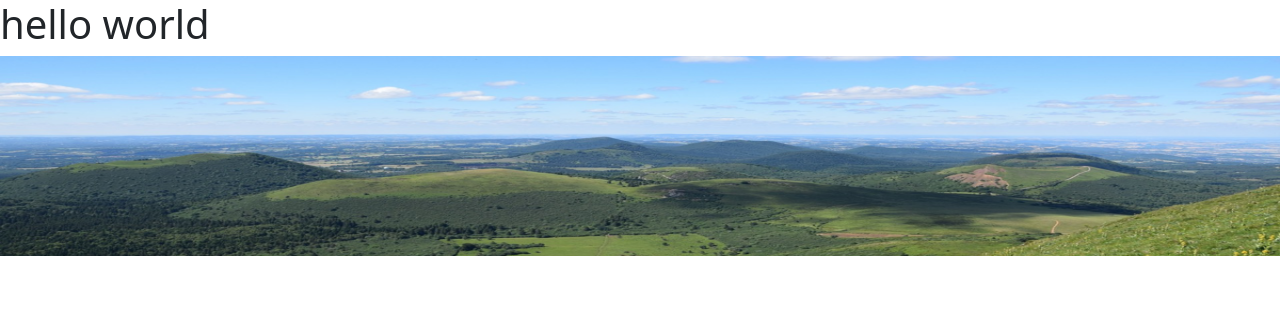
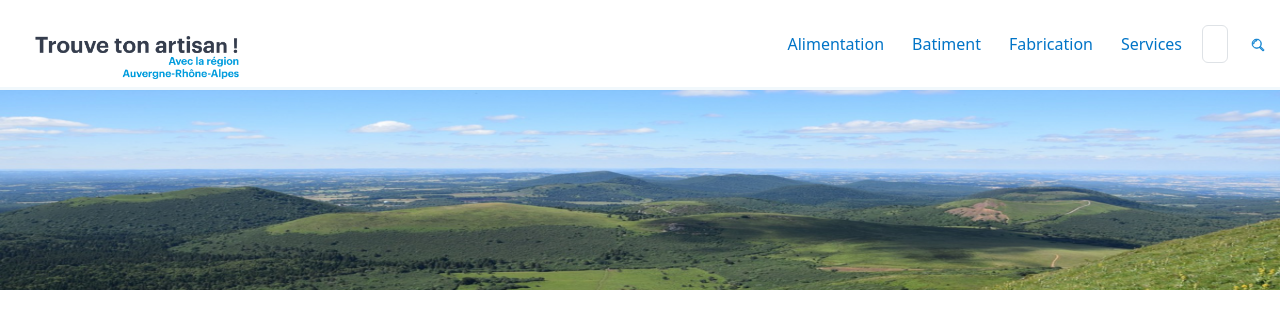
Before and after one commit to BenjCaro/Trouve-ton-artisan, a React (Create React App) app in the folder client/: page / in a window 1280 px wide. Shown: the top 328 px of the page. Built offline with nearby package versions, Linux system fonts and the light colour scheme.

Commit message:
mise en place header

```diff
--- a/client/src/App.js
+++ b/client/src/App.js
@@ -1,11 +1,11 @@
 /* ici mettre les imports des composants , .css, etc */
-import Banniere from './components/Banniere';
+import Header from './components/Header';
+
 
 function App() {
  return (
      <>
-     <h1>hello world</h1>
-     <Banniere/>
+        <Header/>
      </>
    );
 }
--- a/client/src/components/Banniere.js
+++ b/client/src/components/Banniere.js
@@ -3,7 +3,9 @@
  const Banniere = () => {
     return (
         <>
-        <img alt='banniere' src={banniere} className='img-fluid'/>
+          <figure className='banniere'>
+            <img alt='banniere' src={banniere} className='img-fluid'/>
+          </figure>
         </>
     );
  };
--- /dev/null
+++ b/client/src/components/Header.js
@@ -0,0 +1,16 @@
+import './Header.scss';
+import Navbar from './Navbar';
+import Banniere from './Banniere';
+
+const Header = () => {
+    return (
+        <>
+           <Navbar/>
+           <Banniere/>
+        </>
+    );
+}
+
+
+
+export default Header
--- /dev/null
+++ b/client/src/components/Header.scss
@@ -0,0 +1,28 @@
+nav {
+    // display: flex;
+    // justify-content: space-between;
+    // align-items: center;
+    border-bottom: 3px solid #f1f8fc;
+    box-shadow: 0 0 1px rgba(0, 0, 0, .0793474);
+    height: 90px;
+};
+
+ul {
+    // list-style: none;
+    // display: flex;
+    // justify-content: space-evenly;
+    padding: 0;
+};
+
+li {
+    margin-right: 12px;
+}
+
+a {
+    color: #0074c7 !important;
+};
+
+.banniere {
+    width: 100%;
+
+};
--- /dev/null
+++ b/client/src/components/Logo.js
@@ -0,0 +1,20 @@
+import logo from '../assets/logo/Logo.png';
+import './Logo.scss';
+
+const Logo = () => {
+    return (
+        <>
+        <div class="container bloc-logo">
+            <figure className='logo-figure'>
+                <a className="navbar-brand" href='#'>
+                    <img alt='logo trouve ton artisan' src={logo} className='img-fluid'/>
+                </a>
+            </figure>
+        </div>
+
+
+        </>
+    );
+};
+
+export default Logo
--- /dev/null
+++ b/client/src/components/Logo.scss
@@ -0,0 +1,10 @@
+.bloc-logo {
+    padding-bottom: 32px;
+
+};
+
+.logo-figure {
+    width: 250px;
+    height: 50px;
+    margin-bottom: 32px;
+};
--- /dev/null
+++ b/client/src/components/Navbar.js
@@ -0,0 +1,41 @@
+import Logo from './Logo';
+import Search from './Search';
+
+
+const Navbar = () => {
+    return (
+        <nav className ='navbar navbar-expand-lg'>
+            <Logo/>
+            <div className='collapse navbar-collapse'>
+                <ul className='navbar-nav me-auto mb-2 mb-lg-0'>
+                    <li className='nav-item'>
+                        <a href='#' className='nav-link'>Alimentation</a>
+                    </li>
+                    <li className='nav-item'>
+                        <a href='#' className='nav-link'>Batiment</a>
+                    </li>
+                    <li className='nav-item'>
+                        <a href='#' className='nav-link'>Fabrication</a>
+                    </li>
+                    <li className='nav-item'>
+                        <a href='#' className='nav-link'>Services</a>
+                    </li>
+                </ul>
+                <Search/>
+            </div>
+
+
+        </nav>
+    );
+};
+
+export default Navbar
+
+
+
+{/* <ul>
+                <li>Alimentation</li>
+                <li>Batiment</li>
+                <li>Fabrication</li>
+                <li>Services</li>
+            </ul> */}
--- /dev/null
+++ b/client/src/components/Search.js
@@ -0,0 +1,17 @@
+import search from '../assets/logo/search-blue.svg';
+
+const Search = () => {
+    return (
+
+    <>
+
+        <form class="d-flex" role="search">
+            <input class="form-control me-2" type="search" placeholder="Recherchez" aria-label="Search"/>
+            <button class="btn" type="submit"><img alt='recherchez' src={search}/></button>
+        </form>
+
+    </>
+    );
+};
+
+export default Search
```
Also changed, not shown: client/src/assets/logo/Logo.png (renamed from client/src/assets/logo/trouve_ton_artisan_logo.png).
